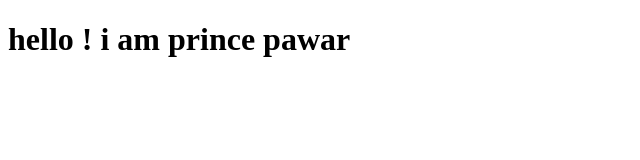
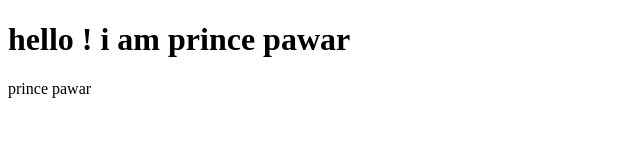
Before and after one commit to prince0510/new-project1, a plain HTML site: page index.html in a window 1280 px wide. Shown: the whole page, without its empty margins (0-640 px from the left). Drawn offline with Linux system fonts and the light colour scheme.

Commit message:
add name to it

```diff
--- a/index.html
+++ b/index.html
@@ -7,5 +7,6 @@
 </head>
 <body>
     <h1>hello ! i am prince pawar</h1>
+    prince pawar
 </body>
 </html>
```
